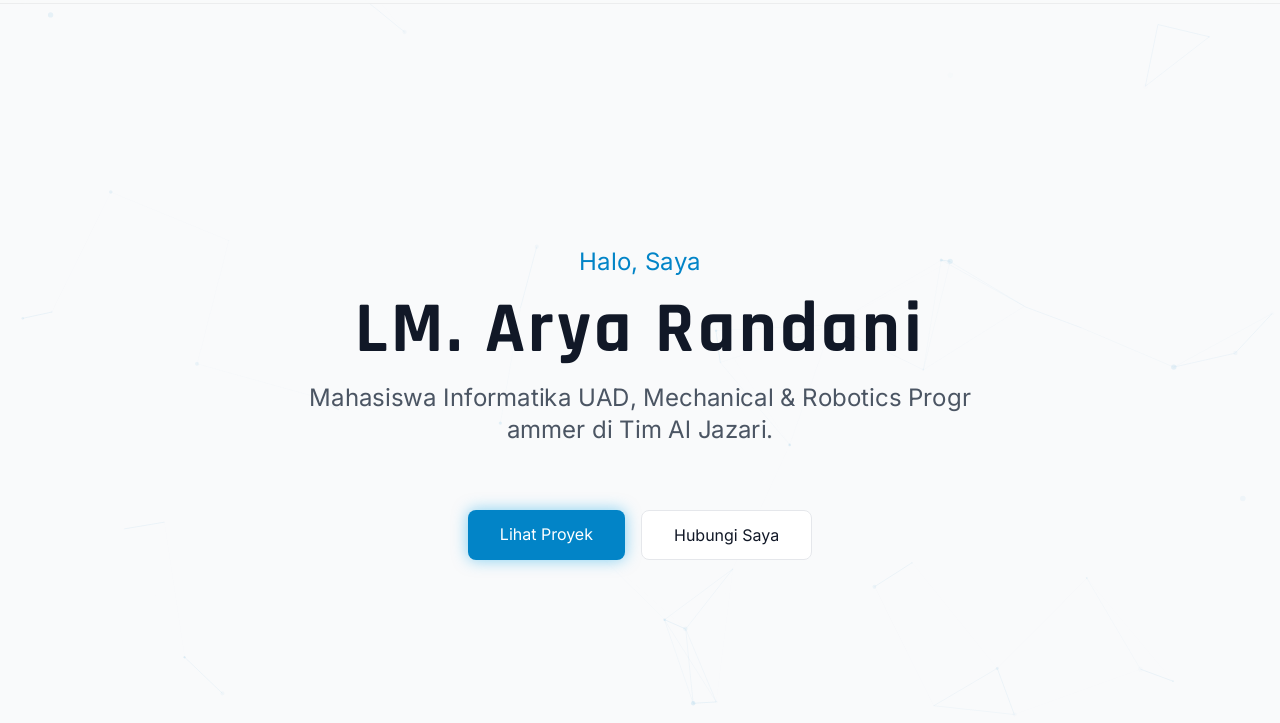
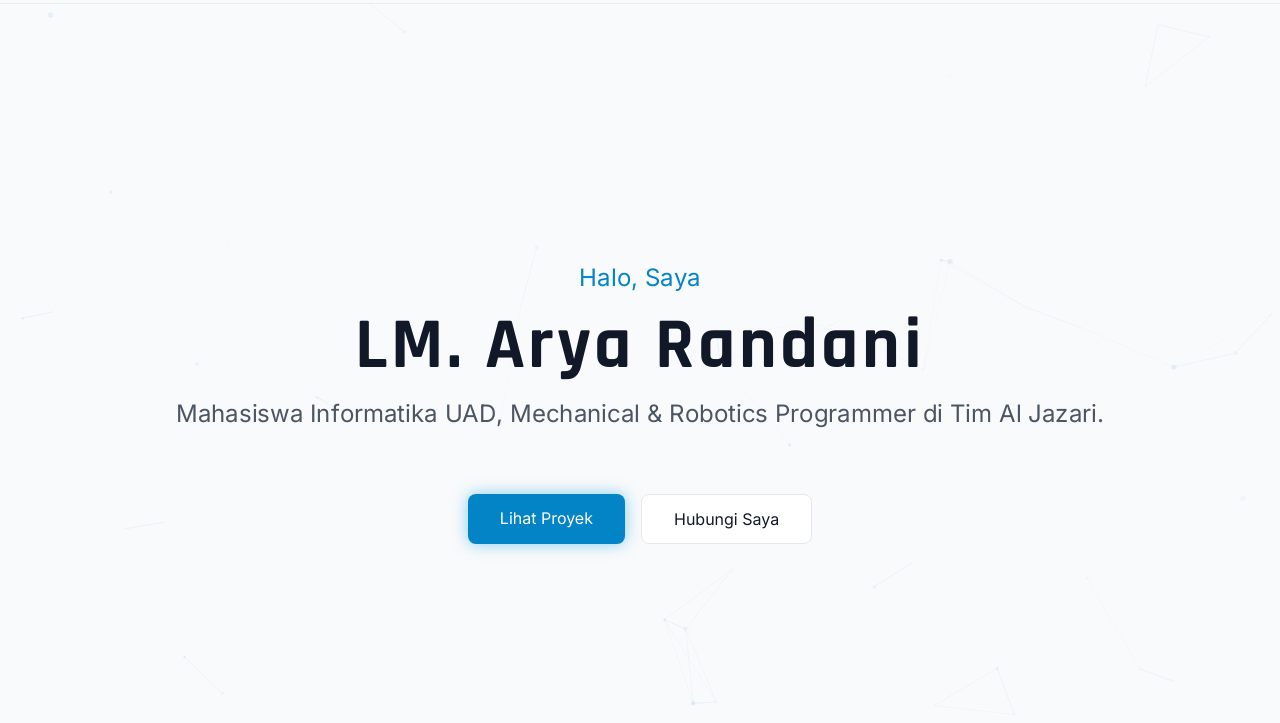
Before and after one commit to arya-randani-cloud/PORTOFOLIO, a plain HTML site: page index.html in a window 1280 px wide. Shown: the part 77-800 px from the top of the page. Drawn offline with nearby package versions, Linux system fonts and the light colour scheme.

Commit message:
Adjust layout and styling in hero section

```diff
--- a/index.html
+++ b/index.html
@@ -115,7 +115,7 @@
 
         <!-- Hero Section -->
         <section id="home" class="min-h-[90vh] flex items-center justify-center px-4 sm:px-6 lg:px-8 relative pt-20">
-            <div class="max-w-4xl mx-auto text-center space-y-8" data-aos="fade-up" data-aos-duration="1000">
+            <div class="max-w-5xl mx-auto text-center space-y-8" data-aos="fade-up" data-aos-duration="1000">
                 <div class="space-y-4">
                     <h2 class="text-xl md:text-2xl font-medium text-primary-600 dark:text-primary-400 cinematic-text"
                         data-i18n="hero_greeting">Halo, Saya</h2>
@@ -123,7 +123,7 @@
                         id="cinematic-name">
                         LM. Arya Randani
                     </h1>
-                    <p class="text-xl md:text-2xl text-gray-600 dark:text-gray-300 max-w-2xl mx-auto leading-relaxed cinematic-text"
+                    <p class="text-xl md:text-2xl text-gray-600 dark:text-gray-300 w-full mx-auto leading-relaxed cinematic-text lg:whitespace-nowrap"
                         data-i18n="hero_role">
                         Mahasiswa Informatika UAD, Mechanical & Robotics Programmer di Tim Al Jazari.
                     </p>
```
